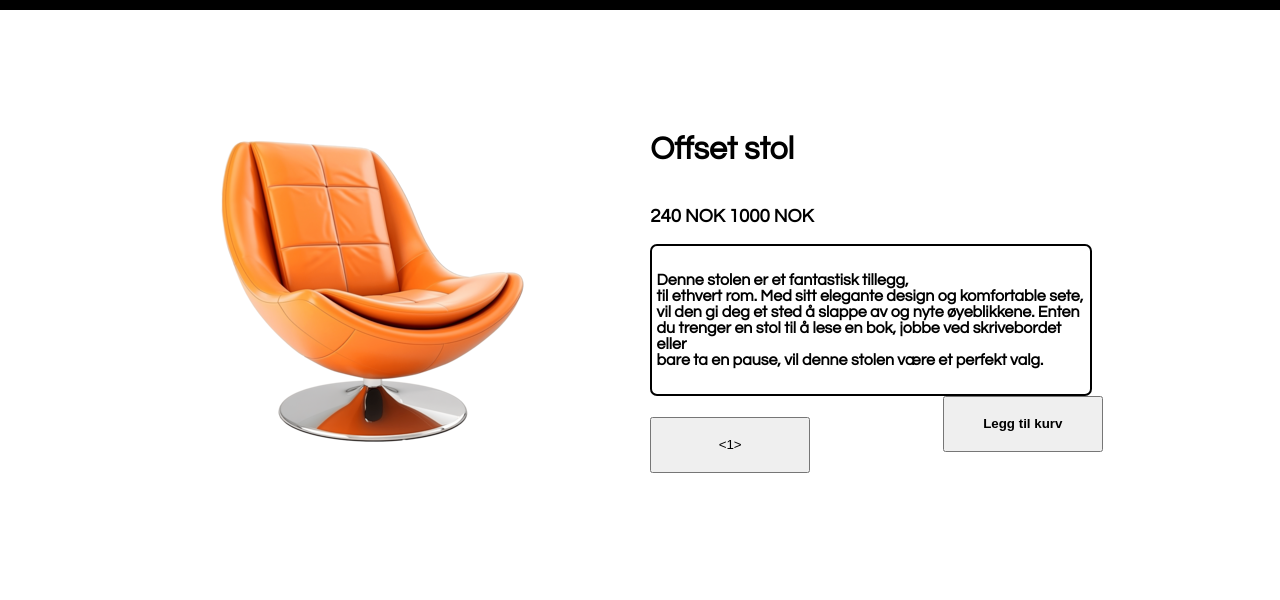
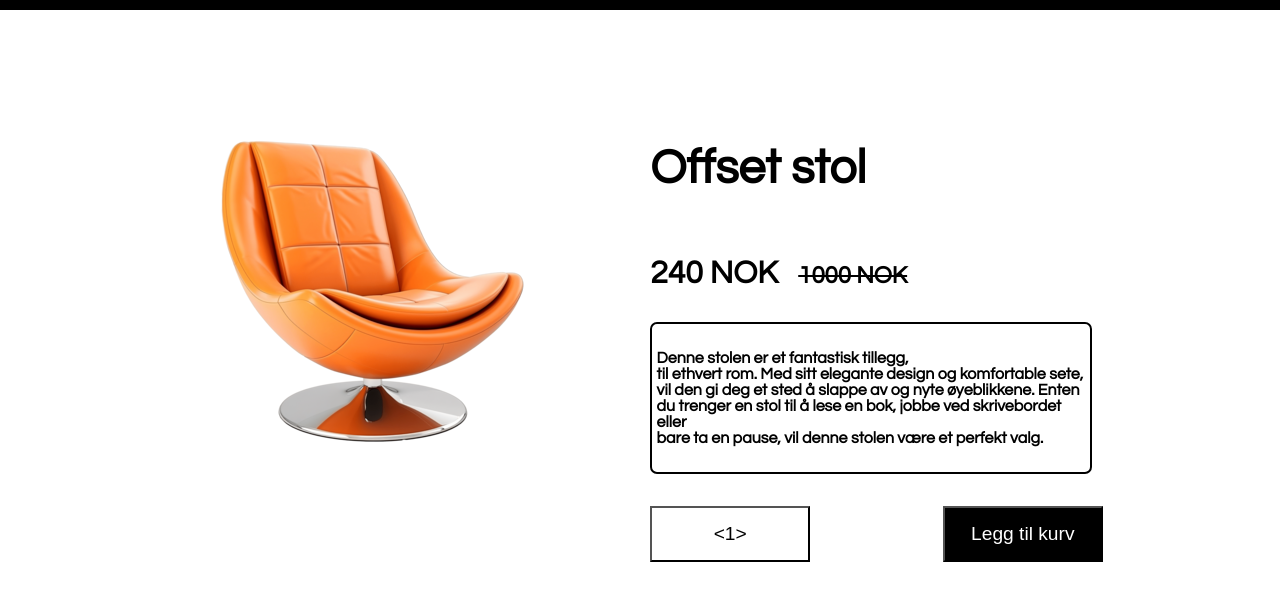
Before and after one commit to KingAminRn/-roppgave, a plain HTML site: page Produkt.html in a window 1280 px wide. Shown: the part 86-686 px from the top of the page. Drawn offline with Linux system fonts and the light colour scheme.

Commit message:
basic css changes, feks endret mye på button og tekst i prdukt html

```diff
--- a/Produkt.html
+++ b/Produkt.html
@@ -36,7 +36,7 @@
 
             </div>
             <div class="ProduktPris2">
-                <h3>240 NOK 1000 NOK</h3>
+                <h3>240 NOK &nbsp; <span class="rabatt">1000 NOK</span></h3> <!-- nbsp lager mellomrom i html kode -->
 
             </div>
 
@@ -54,20 +54,17 @@
 
             <div class="ButtonsContent2">
 
-                <div class="AntallNummer">
-                    <h4>
+                <div class="ProductButtonWhite" >
                         <button >
                             <1></1>
                         </button>
-                    </h4>
 
                 </div>
 
 
-                <div class="LeggKurv2">
-
+                <div class="ProductButton">
                     <button>
-                        <h4>Legg til  kurv</h4>
+                        Legg til  kurv
                     </button>
                 </div>
             </div>
--- a/style.css
+++ b/style.css
@@ -1,16 +1,16 @@
-body{
+body {
     font-family: Century Gothic;
     margin: 0;
 }
 
 
-header{
+header {
     display: flex;
     align-items: center;
     justify-content: space-between;
 }
 
-   .Navbar2{
+.Navbar2 {
     background-color: black;
     width: 100%;
     height: 70px;
@@ -20,7 +20,7 @@ header{
     padding: 1%;
 }
 
-   .Navbar2 h3{
+.Navbar2 h3 {
     color: white;
     font-size: 1.5rem;
 
@@ -32,23 +32,24 @@ header{
     margin-left: 30px;
 }
 
-   .Navbar{
+.Navbar {
     background-color: black;
     width: 100%;
 }
 
-   .Navbar h3{
+.Navbar h3 {
     color: white;
 }
 
 
-.Content{
+.Content {
     width: 900px;
     max-width: 90vw;
     margin: auto;
     text-align: center;
     padding-top: 10px;
 }
+
 .Content2 {
     display: flex;
     flex-direction: column;
@@ -56,7 +57,7 @@ header{
 
 }
 
-.BigContent2{
+.BigContent2 {
     display: flex;
     justify-content: center;
     gap: 8%;
@@ -69,27 +70,28 @@ margin-top: 8%;
 
 }
 
-.Content2 button{
+.Content2 button {
     width: 20vh;
     height: 7vh;
 }
 
 
 
-svg{
+svg {
     width: 30px;
 }
 
 
 
-.leftnotify{
+.leftnotify {
     display: flex;
-    justify-content: right; /*justify content flytter på innhold på bpksen og derfor må være på boksen rundt, vi lagde denne nye diven for å flytte den røde span til høyre.  */
+    justify-content: right;
+    /*justify content flytter på innhold på bpksen og derfor må være på boksen rundt, vi lagde denne nye diven for å flytte den røde span til høyre.  */
     width: 120%;
 }
 
 
-span{
+.dot {
     display: block;
     background-color: red;
     width: 20px;
@@ -98,50 +100,65 @@ span{
     align-items: center;
     color: white;
     border-radius: 50%;
-    position: absolute; /*dette gjør at position på denne diven kan gå over en annen div, hvis den ikke hadde det ville den bare vært ved siden, under eller på topen men aldri selve over.
+    position: absolute;
+    /*dette gjør at position på denne diven kan gå over en annen div, hvis den ikke hadde det ville den bare vært ved siden, under eller på topen men aldri selve over.
     med dette kan du lage en enkelt organisert layout for nettsiden ved å tenke på den som rutenett. */
     top: 40px;
     margin-right: auto;
 }
 
-.ProduktRow .item img{
+.ProduktPris2 h3{
+    font-size: 2rem;
+}
+
+.rabatt {
+    text-decoration: line-through;
+    font-size: 1.5rem;
+}
+
+.ProduktRow .item img {
     width: 20vh;
     filter: drop-shadow(0 50px 70px);
     height: 21vh;
 }
 
-.ProduktRow{
-    display: grid; /*det den gjør, er at den lager et usynlig rutenett bakgrunn på nettsiden, disse rutene består av rader og kolloner.*/
-    grid-template-columns: repeat(4, 1fr); /*dette er for å beskrive bredden på hver kolonne, her kan du se at jeg har brukt 2 kolonner. første kolonne tar 1 frakjson (en del av noe), mens den andre tar 2 kolonner. */
+.ProduktRow {
+    display: grid;
+    /*det den gjør, er at den lager et usynlig rutenett bakgrunn på nettsiden, disse rutene består av rader og kolloner.*/
+    grid-template-columns: repeat(4, 1fr);
+    /*dette er for å beskrive bredden på hver kolonne, her kan du se at jeg har brukt 2 kolonner. første kolonne tar 1 frakjson (en del av noe), mens den andre tar 2 kolonner. */
     gap: 5%;
     margin-bottom: 20px;
 
 }
 
-.ProduktRow .item{
+.ProduktRow .item {
     background-color: bisque;
-    padding: 20px; /*legger til ekstra space inni elementen eller boksen,
+    padding: 20px;
+    /*legger til ekstra space inni elementen eller boksen,
     for eksempel hvis du har en boks og du legger til padding 10px, betyr
     det at vil være 10 ekstra piksler på alle sider.*/
     border-radius: 20px;
 }
 
 .ProduktRow .item:hover {
-    filter: drop-shadow(5px 5px 50px);
+    filter: drop-shadow(5px 5px 5px);
     transform: scale(1.05);
     transition: 0.3s;
 }
 
-.ProduktRow .item h2{
+
+
+.ProduktRow .item h2 {
     font-size: large;
 }
 
-.ProduktRow .item .Pris{
+.ProduktRow .item .Pris {
     letter-spacing: 7px;
     font-size: small;
 }
 
-.ProduktRow .item .LeggKurv{
+.ProduktRow .item .LeggKurv {
     background-color: black;
     color: white;
     padding: 5px 10px;
@@ -151,8 +168,26 @@ span{
     cursor: pointer;
 }
 
-.ProduktInfo{
+.ProduktInfo {
     border: 2.5px solid;
     padding: 1%;
     border-radius: 7px;
 }
+
+.ProductButton button {
+    margin-top: 4vh;
+    background-color: black;
+    color: white;
+    font-size: 1.2rem;
+}
+
+.ProductButtonWhite button {
+    margin-top: 4vh;
+    background-color: white;
+    color: black;
+    font-size: 1.2rem;
+}
+
+.ProduktNavn2 {
+    font-size: 1.5rem;
+}
```
Also changed, not shown: index.html (+4 -2 lines). Lines whose indentation alone changed are shown as unchanged.
